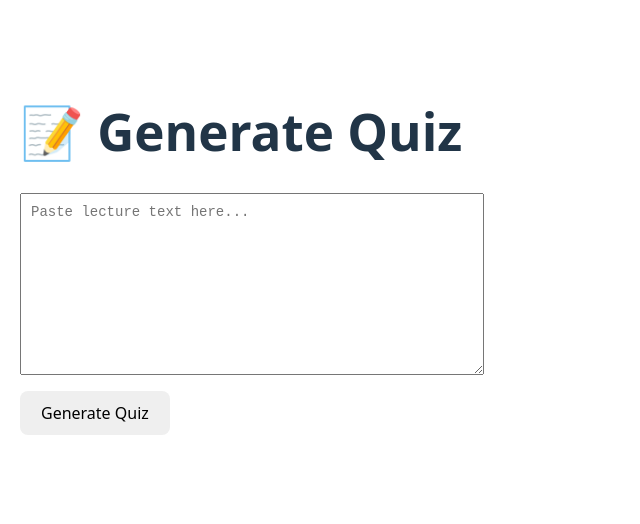
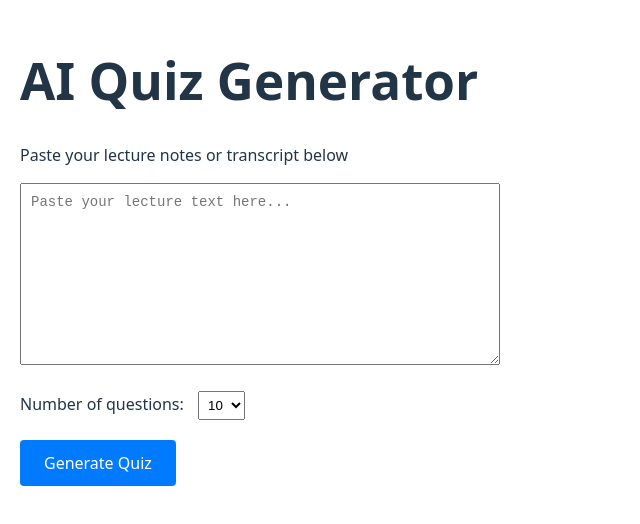
Before and after one commit to yugmarwaha/quizmo, a React app in the folder frontend/: page / in a window 1280 px wide. Shown: the part 148-672 px from the top of the page, without its empty margins (0-640 px from the left). Built offline with nearby package versions, Linux system fonts and the light colour scheme; the HTML template or start-up script is replaced by a standard one.

Commit message:
Integrate Home and QuizPage into App with routing logic

```diff
--- a/frontend/src/App.tsx
+++ b/frontend/src/App.tsx
@@ -1,7 +1,65 @@
-import { GenerateQuiz } from "./pages/GenerateQuiz";
+import { useState } from "react";
+import { Home } from "./pages/Home";
+import { QuizPage } from "./pages/QuizPage";
+import type { Quiz, UserAnswer } from "./types/quiz";
 
 function App() {
-  return <GenerateQuiz />;
+  const [currentPage, setCurrentPage] = useState<"home" | "quiz" | "results">(
+    "home"
+  );
+  const [currentQuiz, setCurrentQuiz] = useState<Quiz | null>(null);
+  const [quizResults, setQuizResults] = useState<UserAnswer[]>([]);
+
+  const handleQuizGenerated = (quiz: Quiz) => {
+    setCurrentQuiz(quiz);
+    setCurrentPage("quiz");
+  };
+
+  const handleQuizComplete = (answers: UserAnswer[]) => {
+    setQuizResults(answers);
+    setCurrentPage("results");
+  };
+
+  const handleBackToHome = () => {
+    setCurrentPage("home");
+    setCurrentQuiz(null);
+    setQuizResults([]);
+  };
+
+  return (
+    <div className="App">
+      {currentPage === "home" && <Home onQuizGenerated={handleQuizGenerated} />}
+
+      {currentPage === "quiz" && currentQuiz && (
+        <QuizPage quiz={currentQuiz} onComplete={handleQuizComplete} />
+      )}
+
+      {currentPage === "results" && (
+        <div style={{ maxWidth: "800px", margin: "0 auto", padding: "20px" }}>
+          <h2>Results Page - Coming Soon</h2>
+          <p>You answered {quizResults.length} questions</p>
+          <p>
+            Score: {quizResults.filter((a) => a.isCorrect).length} /{" "}
+            {quizResults.length}
+          </p>
+          <button
+            onClick={handleBackToHome}
+            style={{
+              padding: "10px 20px",
+              fontSize: "16px",
+              backgroundColor: "#007bff",
+              color: "white",
+              border: "none",
+              borderRadius: "4px",
+              cursor: "pointer",
+            }}
+          >
+            Back to Home
+          </button>
+        </div>
+      )}
+    </div>
+  );
 }
 
 export default App;
```
